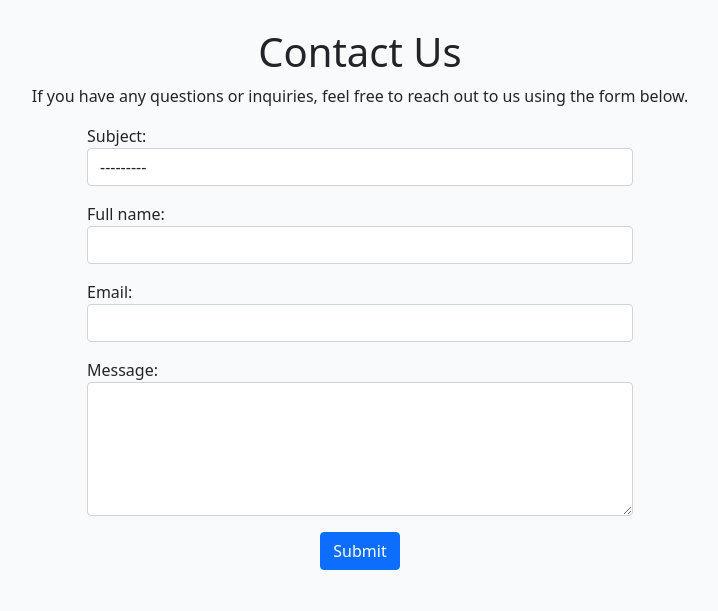
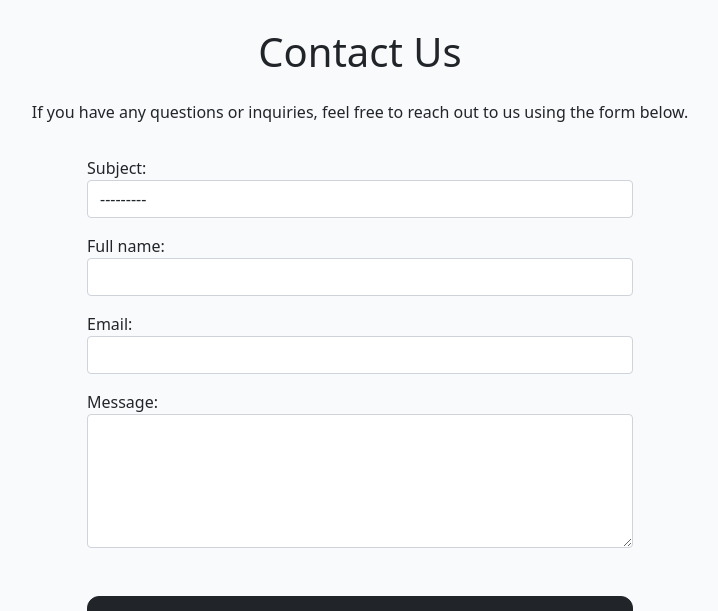
Before and after one commit to Xalil404/Dribbble, a Django app: page /contact/ in a window 1280 px wide. Shown: the part 167-778 px from the top of the page, without its empty margins (280-998 px from the left). Run offline with Django 4.2, Linux system fonts and the light colour scheme; grey boxes are pictures that could not be loaded.

Commit message:
styled contact page

```diff
--- a/contact/templates/contact/contact.html
+++ b/contact/templates/contact/contact.html
@@ -4,17 +4,19 @@
 
 {% block content %}
 <div class="container mt-5 mb-5">
-    <h1 class="text-center">Contact Us</h1>
-    <p class="text-center">If you have any questions or inquiries, feel free to reach out to us using the form below.
+    <h1 class="text-center pb-3">Contact Us</h1>
+    <p class="text-center pb-3">If you have any questions or inquiries, feel free to reach out to us using the form below.
     </p>
 
-    <div class="row justify-content-center">
+    <div class="row justify-content-center social-login-buttons">
         <div class="col-md-6">
 
             <form method="POST" novalidate>
                 {% csrf_token %}
                 {{ form.as_p }}
-                <button type="submit" class="btn btn-primary mx-auto d-block">Submit</button>
+                <div class="mt-5">
+                <button type="submit" class="btn btn-dark mx-auto d-block">Submit</button>
+                </div>
             </form>
         </div>
     </div>
```
